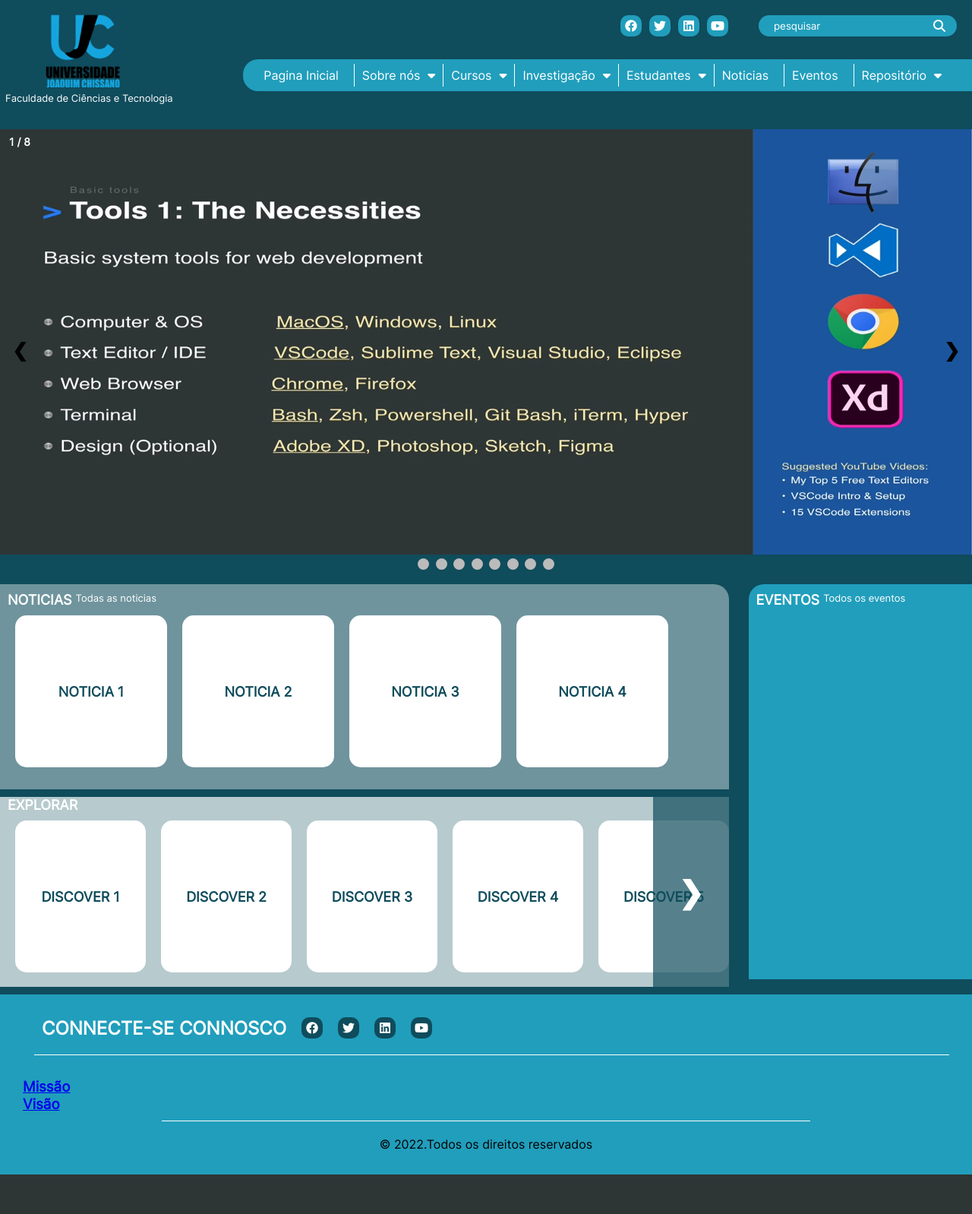
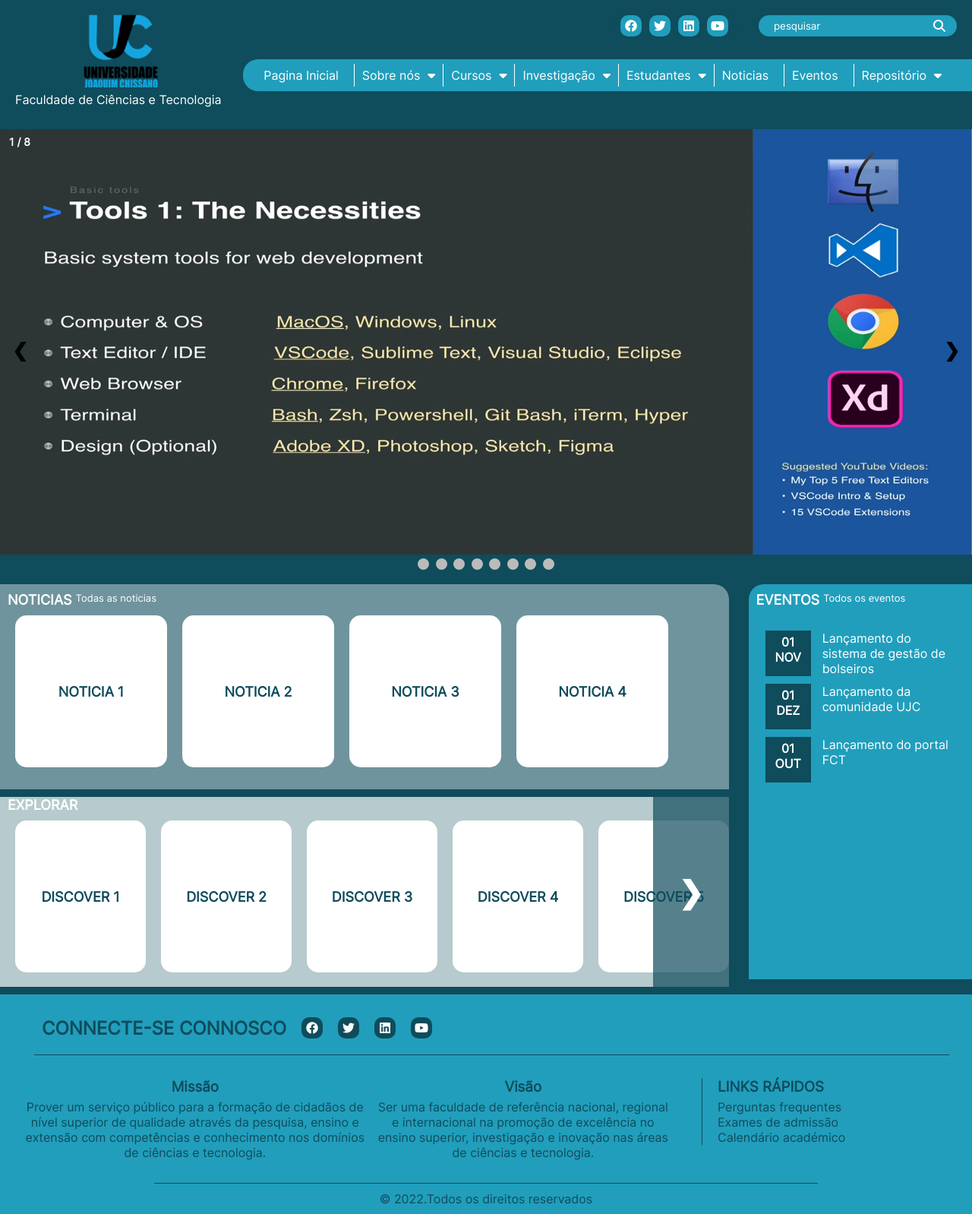
Before and after one commit to Jay-Ubisse/portal-fct, a PHP site: page / in a window 1280 px wide. Shown: the whole page at 76% size. Before the commit the page ends 1546 px from the top, so only its background shows below. Run offline with PHP 8.4, Linux system fonts and the light colour scheme.

Commit message:
alguns toques mágicos :-)

```diff
--- a/assets/css/global.css
+++ b/assets/css/global.css
@@ -30,13 +30,13 @@ header > #logo > img {
     height: 100px;
     position: relative;
     top: 5px;
-    left: 60px;
+    left: 110px;
 }
 header > #logo > p {
     color: #FFFFFF;
     margin-top: 7px;
-    margin-left: 7px;
-    font-size: small;
+    margin-left: 20px;
+    font-size: medium;
 }
 #social-media-header {
     display: flex;
@@ -177,27 +177,27 @@ header > nav > ul > li + li {
 
 
 /*Estilos para o footer*/
-footer > section {
+footer {
     background-color: #219ebc;
     margin-top: 10px;
-    color:#000000;
+    color:#0F4C5C;
     padding: 30px;
+    padding-bottom: 0;
 }
-footer > section > .social-media {
+
+/*Area das redes sociais*/
+.social-media {
     border-bottom-style: solid;
     border-width: thin;
     padding-bottom: 20px;
     padding-left: 10px;
-}
-.social-media{
-    color: #FFFFFF;
     text-transform: uppercase;
     display: flex;
     gap: 20px;
     margin-bottom: 30px;
     margin-left: 15px;
 }
-.social-media-redes{
+.social-media-icons {
     Width:28px;
     Height:28px;
     background-color: #0F4C5C;
@@ -208,49 +208,43 @@ footer > section > .social-media {
     border-radius: 10px;
 }
 
-.h{
-    justify-content: center;
+/*Area da visão e missão*/
+
+.about-section {
+    width: 70%;
+    float: left;
     display: flex;
+    gap: 10px;
+    margin-bottom: 30px;
 }
-
-/* As 3 divs */
-
-.seccao-info {
-    display: flex;
-    justify-content: center;
+.mission, .vision {
+    text-align: center;
 }
-.info {
-    gap:30px;
-    padding: 30px;
-    padding-top: 15px;
-    line-height: 25px;
-    font-weight: bold;
+.mission > h3, .vision > h3 {
+    margin-bottom: 5px;
+}
+.links {
+    float: right;
     width: 25%;
-}
-.info > h3 > a {
-    text-decoration: none;
-    color:#ffffff;
-    text-transform: uppercase;
-}
-.info > ul{
-    margin-top: 10px;
-    list-style-type: none;
-}
- .info + .info {
+    margin-left: 20px;
+    padding-left: 20px;
     border-left-style: solid;
     border-width: thin;
-    border-color: #FFFFFF;
 }
-
+.links > h3 {
+    margin-bottom: 5px;
+}
 /* Todos direitos reservados */
+.copyright {
+    clear: both;
+}
 .copyright > p {
     width: 70%;
     border-top-style: solid;
     border-width: thin;
     margin: auto;
-    padding-top: 20px;
+    padding: 0;
+    padding: 10px;
     text-align: center;
     font-weight: 500;
-    margin-top: 10px;
-    border-color: #FFFFFF;
 }
--- a/assets/css/index.css
+++ b/assets/css/index.css
@@ -105,6 +105,25 @@ aside {
     border-top-left-radius: 20px;
     float: right;
 }
+aside > section {
+    width: 85%;
+    margin: auto;
+    display: flex;
+    gap: 15px;
+    color: #FFFFFF;
+}
+aside > section + section {
+    margin-top: 10px;
+}
+aside > section > .date {
+    background-color: #0F4C5C;
+    min-width: 50px;
+    min-height: 50px;
+    text-align: center;
+    font-weight: bold;
+    color: #FFFFFF;
+    padding: 5px;
+}
 /*seccao das projectos*/
 #explore {
     width: 75%;
@@ -135,6 +154,9 @@ aside {
     color: #FFFFFF;
     margin: 10px;
     font-size: large;
+}
+aside > .section-name {
+    margin-bottom: 30px;
 }
 .show-all {
     font-size: small;
--- a/index.html
+++ b/index.html
@@ -117,14 +117,14 @@
                 <a class="next" onclick="plusSlides(1)">&#10095;</a>
             </div>
             <div style="text-align:center">
-                <span class="dot"  onclick="currentSlide(1)"></span>
-                <span class="dot"  onclick="currentSlide(2)"></span>
-                <span class="dot"  onclick="currentSlide(3)"></span>
-                <span class="dot"  onclick="currentSlide(4)"></span>
-                <span class="dot"  onclick="currentSlide(5)"></span>
-                <span class="dot"  onclick="currentSlide(6)"></span>
-                <span class="dot"  onclick="currentSlide(7)"></span>
-                <span class="dot"  onclick="currentSlide(8)"></span>
+                <span class="dot" onclick="currentSlide(1)"></span>
+                <span class="dot" onclick="currentSlide(2)"></span>
+                <span class="dot" onclick="currentSlide(3)"></span>
+                <span class="dot" onclick="currentSlide(4)"></span>
+                <span class="dot" onclick="currentSlide(5)"></span>
+                <span class="dot" onclick="currentSlide(6)"></span>
+                <span class="dot" onclick="currentSlide(7)"></span>
+                <span class="dot" onclick="currentSlide(8)"></span>
             </div>
         </section>
         <section id="news">
@@ -146,7 +146,30 @@
         </section>
         <aside>
             <h2 class="section-name">EVENTOS <span class="show-all"><a href="#">Todos os eventos</a></span></h2>
-
+            <section>
+                <div class="date">
+                    <p>01<br>NOV</p>
+                </div>
+                <div class="info">
+                    <p>Lançamento do sistema de gestão de bolseiros</p>
+                </div>
+            </section>
+            <section>
+                <div class="date">
+                    <p>01<br>DEZ</p>
+                </div>
+                <div class="info">
+                    <p>Lançamento da comunidade UJC</p>
+                </div>
+            </section>
+            <section>
+                <div class="date">
+                    <p>01<br>OUT</p>
+                </div>
+                <div class="info">
+                    <p>Lançamento do portal FCT</p>
+                </div>
+            </section>
         </aside>
         <section id="explore">
             <h2 class="section-name">EXPLORAR</h2>
@@ -173,27 +196,40 @@
         </section>
     </main>
     <footer>
-        <section id="infomation">
         <div class="social-media">
             <h2>Connecte-se connosco</h2>
-                <div class="social-media-redes"><i class="fa-brands fa-facebook"></i></div>
-                <div class="social-media-redes"><i class="fa-brands fa-twitter"></i></div>
-                <div class="social-media-redes"> <i class="fa-brands fa-linkedin"></i></div>
-                <div class="social-media-redes"><i class="fa-brands fa-youtube"></i></div>
+            <div class="social-media-icons"><i class="fa-brands fa-facebook"></i></div>
+            <div class="social-media-icons"><i class="fa-brands fa-twitter"></i></div>
+            <div class="social-media-icons"> <i class="fa-brands fa-linkedin"></i></div>
+            <div class="social-media-icons"><i class="fa-brands fa-youtube"></i></div>
         </div>
         <div class="about-section" id="about">
             <div class="mission">
-                    <h3><a href="#">Missão</a></h3>
+                <h3>Missão</h3>
+                <p>
+                    Prover um serviço público para a formação de cidadãos de nível
+                    superior de qualidade através da pesquisa, ensino e extensão com
+                    competências e conhecimento nos domínios de ciências e tecnologia.
+                </p>
             </div>
             <div class="vision">
-                    <h3><a href="#">Visão</a></h3>
-
+                <h3>Visão</h3>
+                <p>
+                    Ser uma faculdade de referência nacional, regional e internacional
+                    na promoção de excelência no ensino superior, investigação e inovação
+                    nas áreas de ciências e tecnologia.
+                </p>
             </div>
+        </div>
+        <div class="links">
+            <h3>LINKS RÁPIDOS</h3>
+            <p>Perguntas frequentes</p>
+            <p>Exames de admissão</p>
+            <p>Calendário académico</p>
         </div>
         <div class="copyright">
             <p>&copy;&nbsp;2022.Todos os direitos reservados</p>
         </div>
-        </section>
     </footer>
 </body>
 
```
Lines whose indentation alone changed are shown as unchanged.
